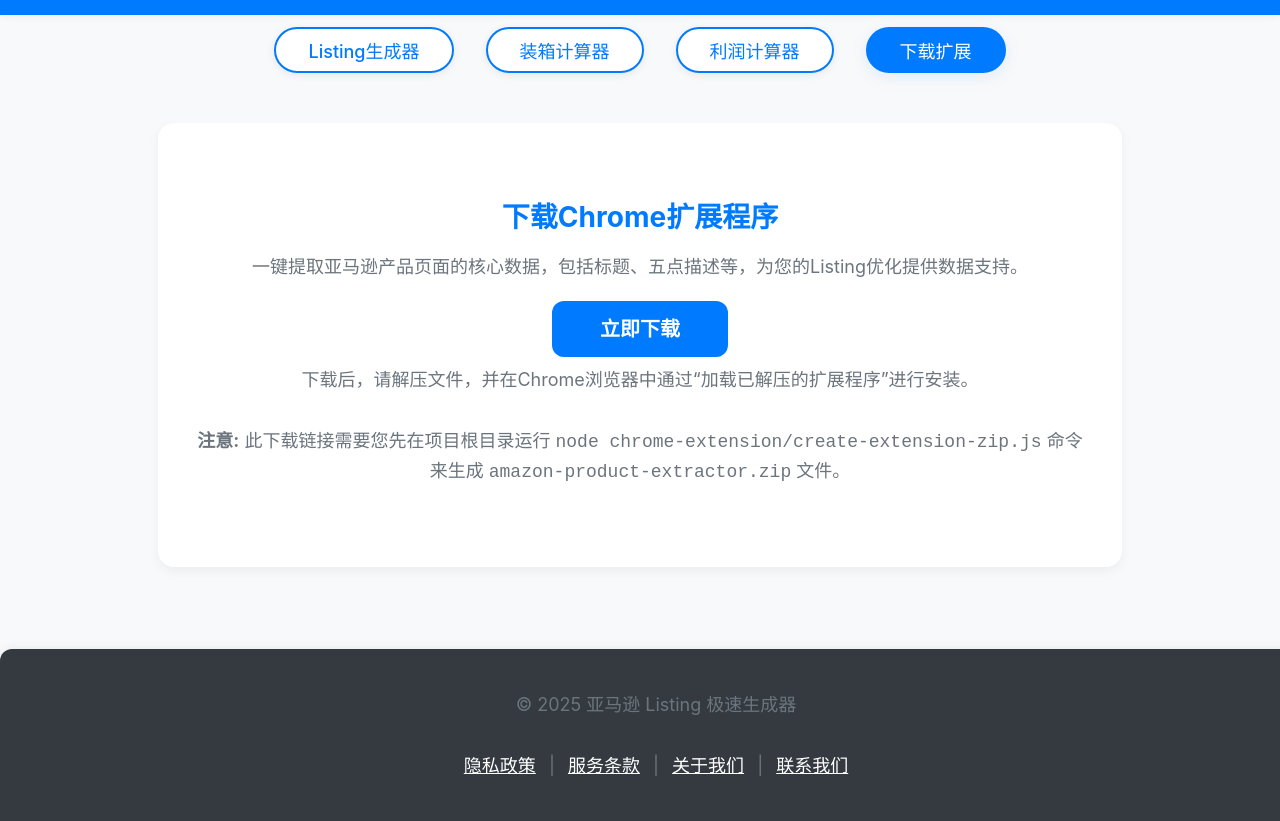
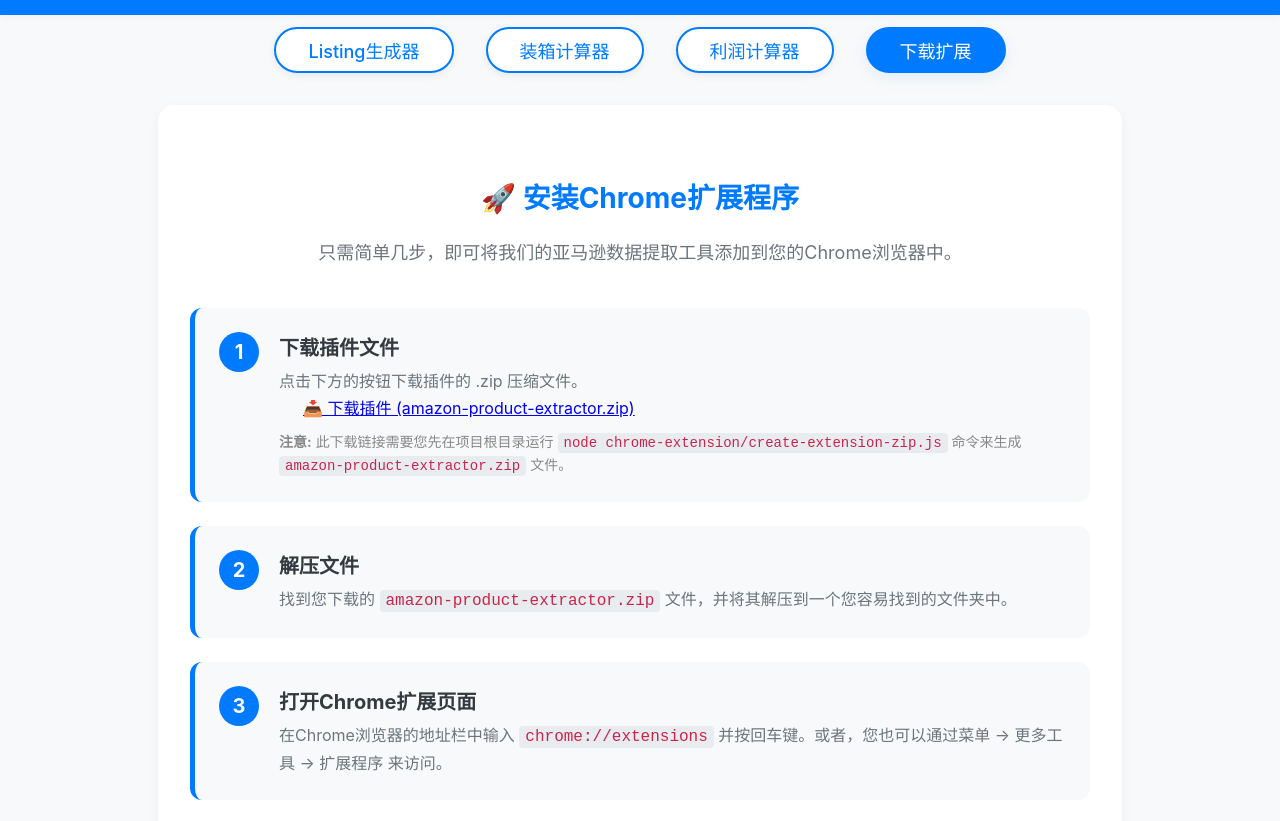
Before and after one commit to keychan2/amzailisting, a browser extension: page extension-download.html in a window 1280 px wide. Shown: the part 65-886 px from the top of the page. Drawn offline with Linux system fonts and the light colour scheme; a script that the page names is missing.

Commit message:
Add files via upload

```diff
--- a/extension-download.html
+++ b/extension-download.html
@@ -3,9 +3,9 @@
 <head>
   <meta charset="UTF-8" />
   <meta name="viewport" content="width=device-width, initial-scale=1.0" />
-  <title>下载Chrome扩展 | 亚马逊Listing极速生成器</title>
-  <meta name="description" content="下载亚马逊产品数据提取Chrome扩展程序，轻松获取竞品信息。" />
-  <meta name="keywords" content="Chrome扩展, 亚马逊工具, 数据提取, 跨境电商工具" />
+  <title>安装Chrome扩展 | 亚马逊Listing极速生成器</title>
+  <meta name="description" content="安装亚马逊产品数据提取Chrome扩展程序，轻松获取竞品信息。" />
+  <meta name="keywords" content="Chrome扩展, 亚马逊工具, 数据提取, 跨境电商工具, 安装教程" />
   <style>
     :root {
       --primary-color: #007bff;
@@ -102,40 +102,6 @@
       min-height: 60vh;
       max-width: 900px;
       margin: 0 auto;
-      text-align: center;
-    }
-    .download-section {
-      background-color: var(--bg-white);
-      border-radius: 16px;
-      box-shadow: 0 4px 12px rgba(0,0,0,0.05);
-      padding: 48px 32px;
-      width: 100%;
-    }
-    h2 {
-      color: var(--primary-color);
-      margin-bottom: 16px;
-      font-size: 28px;
-    }
-    p {
-        font-size: 18px;
-        color: var(--text-secondary);
-        line-height: 1.6;
-        margin-bottom: 32px;
-    }
-    .download-button {
-      background-color: var(--primary-color);
-      color: white;
-      padding: 16px 48px;
-      border: none;
-      border-radius: 12px;
-      font-size: 20px;
-      font-weight: bold;
-      cursor: pointer;
-      transition: background-color 0.3s;
-      text-decoration: none;
-    }
-    .download-button:hover {
-      background-color: #005fcc;
     }
     .site-footer {
       background-color: #343a40;
@@ -160,6 +126,89 @@
       text-decoration: none;
       opacity: 0.9;
     }
+    .install-guide-section {
+      background-color: var(--bg-white);
+      border-radius: 16px;
+      box-shadow: 0 4px 12px rgba(0,0,0,0.05);
+      padding: 48px 32px;
+      width: 100%;
+      text-align: left;
+    }
+    .install-guide-section h2 {
+      text-align: center;
+      font-size: 28px;
+      color: var(--primary-color);
+    }
+    .install-guide-section > p {
+      text-align: center;
+      font-size: 18px;
+      color: var(--text-secondary);
+      line-height: 1.6;
+      margin-bottom: 32px;
+    }
+    .steps-container {
+      margin-top: 40px;
+      display: flex;
+      flex-direction: column;
+      gap: 24px;
+    }
+    .step-card {
+      display: flex;
+      align-items: flex-start;
+      gap: 20px;
+      background-color: var(--bg-light);
+      padding: 24px;
+      border-radius: 12px;
+      border-left: 5px solid var(--primary-color);
+    }
+    .step-number {
+      flex-shrink: 0;
+      width: 40px;
+      height: 40px;
+      border-radius: 50%;
+      background-color: var(--primary-color);
+      color: white;
+      display: flex;
+      align-items: center;
+      justify-content: center;
+      font-size: 20px;
+      font-weight: bold;
+    }
+    .step-content h3 {
+      margin: 0 0 8px 0;
+      color: var(--text-main);
+      font-size: 20px;
+    }
+    .step-content p {
+      margin: 0;
+      font-size: 16px;
+      color: var(--text-secondary);
+      line-height: 1.6;
+    }
+    .step-content .download-button {
+      margin-top: 16px;
+      padding: 12px 24px;
+      font-size: 16px;
+      border-radius: 8px;
+    }
+    .step-content .note {
+      margin-top: 12px;
+      font-size: 14px;
+      color: #888;
+    }
+    .success-card {
+      border-left-color: #28a745;
+    }
+    .success-card .step-number {
+      background-color: #28a745;
+    }
+    code {
+      background-color: #e9ecef;
+      padding: 2px 6px;
+      border-radius: 4px;
+      font-family: "Courier New", Courier, monospace;
+      color: #c7254e;
+    }
   </style>
 </head>
 <body>
@@ -176,13 +225,62 @@
     <a href="extension-download.html" class="nav-btn active">下载扩展</a>
   </nav>
   <main>
-    <div class="download-section">
-      <h2>下载Chrome扩展程序</h2>
-      <p>一键提取亚马逊产品页面的核心数据，包括标题、五点描述等，为您的Listing优化提供数据支持。</p>
-      <a href="amazon-product-extractor.zip" class="download-button" download>立即下载</a>
-      <div style="margin-top: 24px; color: var(--text-secondary);">
-        <p>下载后，请解压文件，并在Chrome浏览器中通过“加载已解压的扩展程序”进行安装。</p>
-        <p><strong>注意:</strong> 此下载链接需要您先在项目根目录运行 <code>node chrome-extension/create-extension-zip.js</code> 命令来生成 <code>amazon-product-extractor.zip</code> 文件。</p>
+    <div class="install-guide-section">
+      <h2>🚀 安装Chrome扩展程序</h2>
+      <p>只需简单几步，即可将我们的亚马逊数据提取工具添加到您的Chrome浏览器中。</p>
+
+      <div class="steps-container">
+
+        <div class="step-card">
+          <div class="step-number">1</div>
+          <div class="step-content">
+            <h3>下载插件文件</h3>
+            <p>点击下方的按钮下载插件的 .zip 压缩文件。</p>
+            <a href="amazon-product-extractor.zip" class="download-button" download>📥 下载插件 (amazon-product-extractor.zip)</a>
+            <p class="note"><strong>注意:</strong> 此下载链接需要您先在项目根目录运行 <code>node chrome-extension/create-extension-zip.js</code> 命令来生成 <code>amazon-product-extractor.zip</code> 文件。</p>
+          </div>
+        </div>
+
+        <div class="step-card">
+          <div class="step-number">2</div>
+          <div class="step-content">
+            <h3>解压文件</h3>
+            <p>找到您下载的 <code>amazon-product-extractor.zip</code> 文件，并将其解压到一个您容易找到的文件夹中。</p>
+          </div>
+        </div>
+
+        <div class="step-card">
+          <div class="step-number">3</div>
+          <div class="step-content">
+            <h3>打开Chrome扩展页面</h3>
+            <p>在Chrome浏览器的地址栏中输入 <code>chrome://extensions</code> 并按回车键。或者，您也可以通过菜单 -> 更多工具 -> 扩展程序 来访问。</p>
+          </div>
+        </div>
+
+        <div class="step-card">
+          <div class="step-number">4</div>
+          <div class="step-content">
+            <h3>启用开发者模式</h3>
+            <p>在扩展程序页面的右上角，找到并打开“开发者模式”的开关。</p>
+          </div>
+        </div>
+
+        <div class="step-card">
+          <div class="step-number">5</div>
+          <div class="step-content">
+            <h3>加载扩展程序</h3>
+            <p>点击页面左上角的“加载已解压的扩展程序”按钮。在弹出的文件选择窗口中，选择您在第二步中解压出来的那个文件夹。</p>
+          </div>
+        </div>
+
+        <div class="step-card success-card">
+          <div class="step-number">✅</div>
+          <div class="step-content">
+            <h3>安装完成！</h3>
+            <p>您现在应该可以在Chrome工具栏中看到我们的插件图标了。点击它，开始高效地提取亚马逊产品数据吧！</p>
+          </div>
+        </div>
+
       </div>
     </div>
   </main>
```
